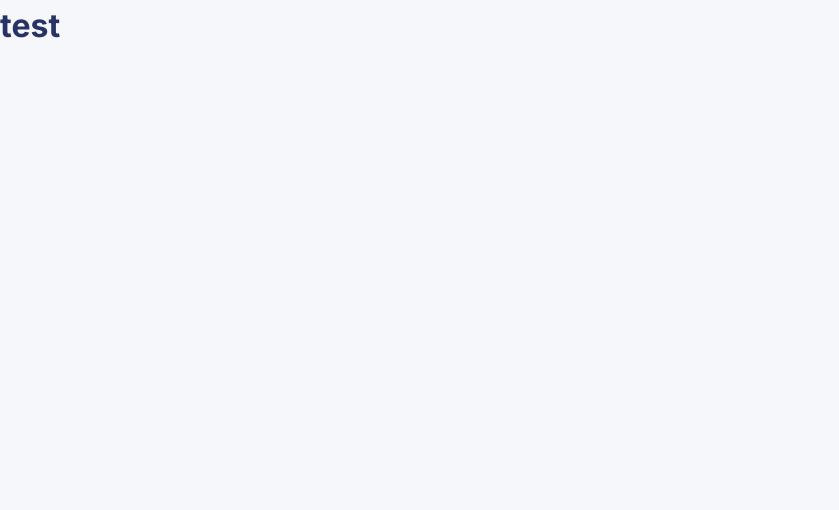
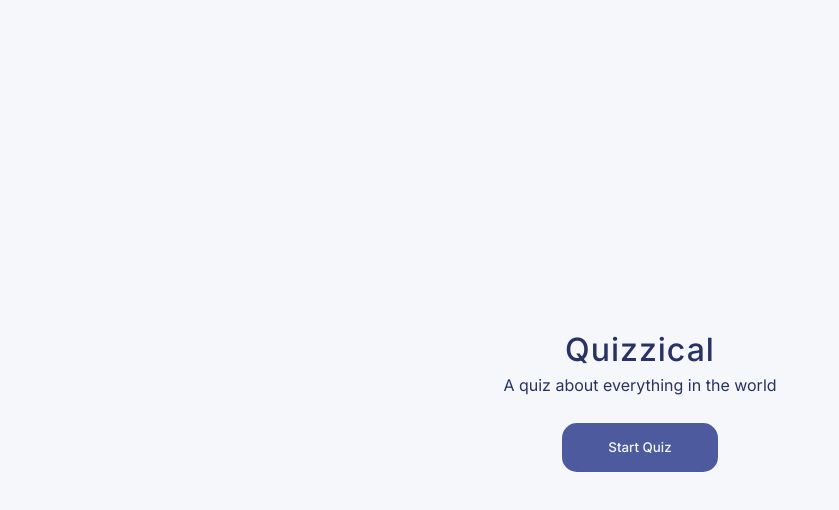
Before and after one commit to justinjones38/mini-repos, a React (Vite) app in the folder quizzical-app/: page / in a window 1280 px wide. Shown: the top 510 px of the page, without its empty margins (0-839 px from the left). Built offline with nearby package versions, Linux system fonts and the light colour scheme.

Commit message:
Added home screen

```diff
--- a/quizzical-app/src/App.jsx
+++ b/quizzical-app/src/App.jsx
@@ -1,5 +1,17 @@
+import { useState } from "react"
 import styles from "./App.module.css"
+import Home from "./components/Home";
+import Quiz from "./components/Quiz";
+
 
 export default function App() {
-  return <h1 className={styles.head}>test</h1>
+  const [gameStarted, setGameStarted] = useState(false);
+  console.log(gameStarted);
+  const startGame = () => {
+    setGameStarted(true);
+  }
+
+  return (
+    gameStarted ? <Quiz /> : <Home startGame={startGame} />
+  )
 }
--- /dev/null
+++ b/quizzical-app/src/components/Buttons/Button.jsx
@@ -0,0 +1,14 @@
+import styles from "./Button.module.css";
+
+export default function Button(props) {
+  return (
+    <button
+      onClick={props.startGame}
+      className={
+        props.isHomeButton ? `${styles.btn} ${styles.home}` : `${styles.btn} ${styles.quiz}`
+      }
+    >
+      {props.text}
+    </button>
+  );
+}
--- /dev/null
+++ b/quizzical-app/src/components/Buttons/Button.module.css
@@ -0,0 +1,16 @@
+.btn {
+    background-color: var(--btn-bg-color);
+    color: var(--btn-text-color);
+    border-radius: 15px;
+    padding: 1.25em 3.5em;
+    border: none;
+    font-weight: 500;
+}
+
+.home {
+    padding: 1.25em 3.5em;
+}
+
+.quiz {
+    padding: 0.75em 1.5em;
+}
--- /dev/null
+++ b/quizzical-app/src/components/Home.jsx
@@ -0,0 +1,12 @@
+import styles from "./Home.module.css"
+import Button from "./Buttons/Button.jsx"
+export default function Home(props) {
+    console.log(<Button />)
+    return (
+        <div className={styles.homeContainer}>
+            <h1 className={styles.title}>Quizzical</h1>
+            <p className={styles.description}>A quiz about everything in the world</p>
+            <Button text="Start Quiz" startGame={props.startGame} isHomeButton={true} />
+        </div>
+    )
+}
--- /dev/null
+++ b/quizzical-app/src/components/Home.module.css
@@ -0,0 +1,11 @@
+.homeContainer {
+    display: flex;
+    flex-direction: column;
+    align-items: center;
+    justify-content: center;
+    min-height: 100vh;
+}
+
+.description {
+    margin-bottom: 1.5em;
+}
--- /dev/null
+++ b/quizzical-app/src/components/Quiz.jsx
@@ -0,0 +1,5 @@
+import styles from "./Quiz.module.css"
+
+export default function Quiz(props) {
+    return <h1>test</h1>
+}
--- a/quizzical-app/src/index.css
+++ b/quizzical-app/src/index.css
@@ -38,10 +38,9 @@ body {
   line-height: 1.6;
   background-color: var(--bg-color);
   color: var(--primary-font-color);
-}
-
-button {
-  font-family: inherit;
+  max-width: 1000px;
+  width: 95%;
+  margin: 0 auto;
 }
 
 button:hover {
@@ -54,4 +53,11 @@ TYPOGRAPHY
 h1 {
   color: var(--primary-font-color);
   font-family: "Karla" sans-serif;
+  line-height: 1.4;
+  font-weight: 500;
+  letter-spacing: 1px;
 }
+
+button {
+  font-family: "Inter";
+}
```
Also changed, not shown: quizzical-app/src/components/Quiz.module.css (added).
